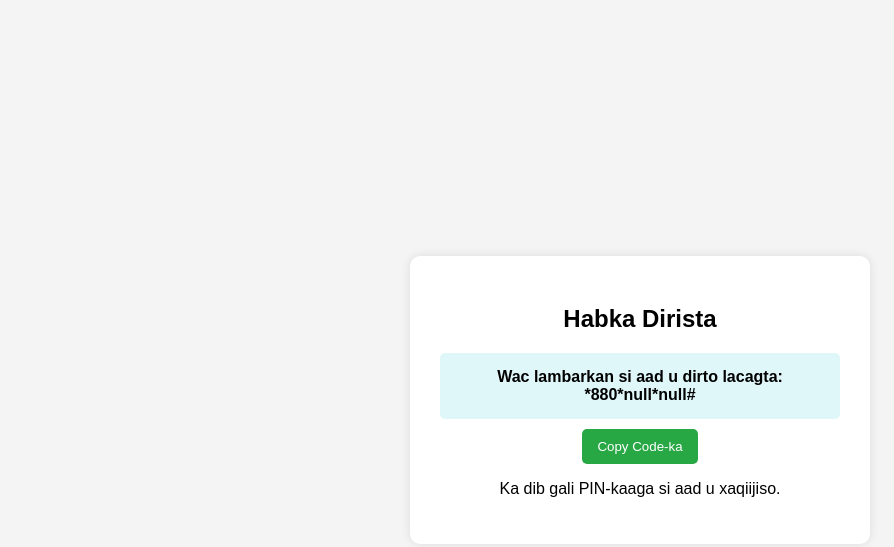
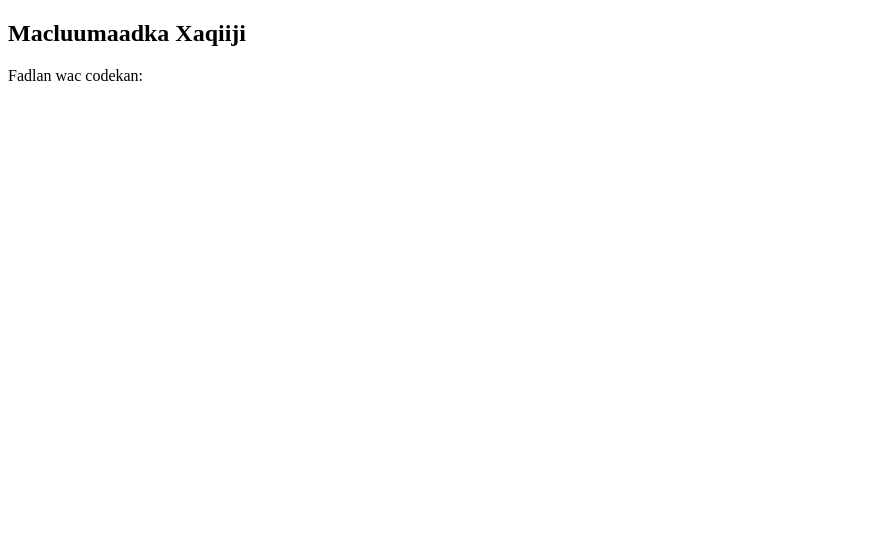
Before and after one commit to liibaanmaalbari/Maalbaar-exchange, a plain HTML site: page confirm.html in a window 1280 px wide. Shown: the whole page, without its empty margins (0-894 px from the left). Drawn offline with Linux system fonts and the light colour scheme.

Commit message:
Add files via upload

```diff
--- a/confirm.html
+++ b/confirm.html
@@ -1,67 +1,31 @@
 
 <!DOCTYPE html>
-<html lang="so">
+<html>
 <head>
-  <meta charset="UTF-8" />
-  <meta name="viewport" content="width=device-width, initial-scale=1.0" />
-  <title>Caddeyn Diris</title>
-  <style>
-    body {
-      font-family: sans-serif;
-      background: #f4f4f4;
-      display: flex;
-      justify-content: center;
-      align-items: center;
-      min-height: 100vh;
-      margin: 0;
+  <title>Xaqiiji Macluumaadka</title>
+  <script>
+    function getQueryParam(name) {
+      const urlParams = new URLSearchParams(window.location.search);
+      return urlParams.get(name);
     }
-    .card {
-      background: white;
-      padding: 30px;
-      border-radius: 10px;
-      box-shadow: 0 0 10px rgba(0, 0, 0, 0.1);
-      width: 90%;
-      max-width: 400px;
-      text-align: center;
-    }
-    .code-box {
-      background: #e0f7fa;
-      padding: 15px;
-      margin-top: 20px;
-      border-radius: 5px;
-      font-weight: bold;
-    }
-    button {
-      margin-top: 10px;
-      background: #28a745;
-      color: white;
-      border: none;
-      padding: 10px 15px;
-      border-radius: 5px;
-    }
-  </style>
+
+    window.onload = function() {
+      const service = getQueryParam("service");
+      const amount = getQueryParam("amount");
+      let code = "";
+
+      if (service === "ZAAD") {
+        code = "*880*634500408*" + amount + "#";
+      } else if (service === "EDAHAB") {
+        code = "*110*634500408*" + amount + "#";
+      }
+
+      document.getElementById("output").innerText = "Fadlan wac codekan: " + code;
+    };
+  </script>
 </head>
 <body>
-  <div class="card">
-    <h2>Habka Dirista</h2>
-    <div class="code-box" id="codeBox">Loading...</div>
-    <button onclick="copyCode()">Copy Code-ka</button>
-    <p>Ka dib gali PIN-kaaga si aad u xaqiijiso.</p>
-  </div>
-
-  <script>
-    const params = new URLSearchParams(window.location.search);
-    const method = params.get('method');
-    const number = params.get('number');
-    const amount = params.get('amount');
-    const code = `*880*${number}*${amount}#`;
-    document.getElementById("codeBox").innerText = `Wac lambarkan si aad u dirto lacagta:\n${code}`;
-
-    function copyCode() {
-      navigator.clipboard.writeText(code)
-        .then(() => alert("Code-ka waa la koobiyey"))
-        .catch(() => alert("Copy-gii wuu guuldareystay"));
-    }
-  </script>
+  <h2>Macluumaadka Xaqiiji</h2>
+  <p id="output"></p>
 </body>
 </html>
```
Also changed, not shown: index.html (+12 -62 lines).
